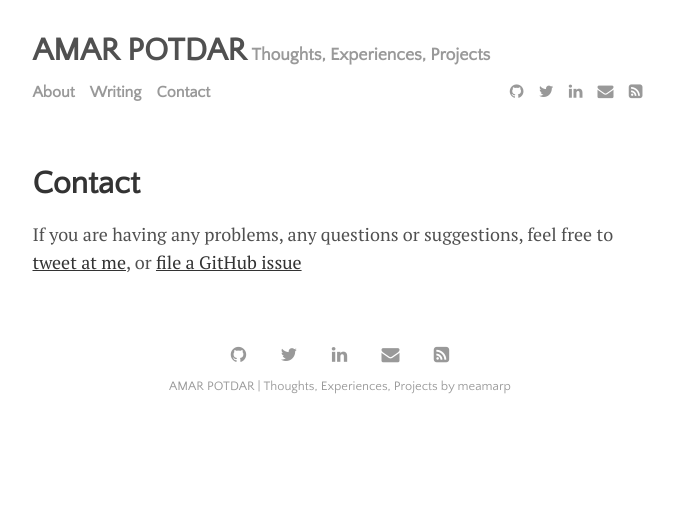
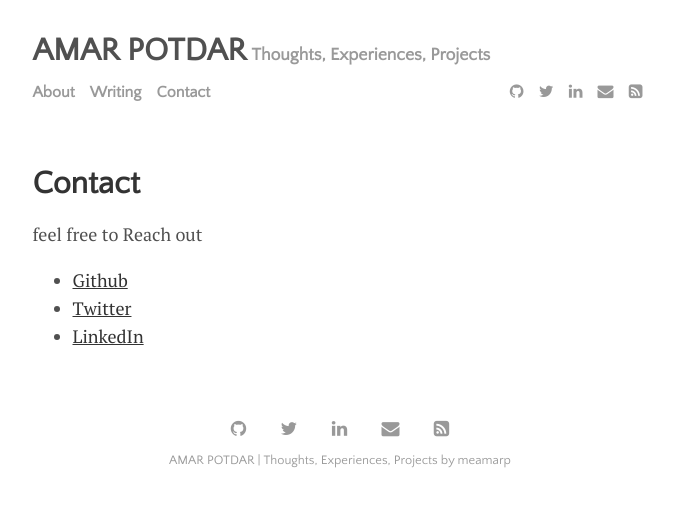
Before and after one commit to MeAmarP/meamarp.github.io, a Jekyll site: the page built from menu/contact.md, in a window 1280 px wide. Shown: the top 507 px of the page, without its empty margins (300-974 px from the left). Built offline with Jekyll 4.4.1, drawn with Linux system fonts in a browser that asks for light colours.

Commit message:
few updates

```diff
--- a/menu/contact.md
+++ b/menu/contact.md
@@ -4,4 +4,7 @@ title: Contact
 permalink: /contact
 ---
 
-If you are having any problems, any questions or suggestions, feel free to [tweet at me](https://twitter.com/intent/tweet?text=%40paululele), or [file a GitHub issue](https://github.com/lenpaul/lagrange/issues/new)
+feel free to Reach out
+- [Github](https://github.com/MeAmarP)
+- [Twitter](https://twitter.com/MeAmarPotdar)
+- [LinkedIn]()
```
Also changed, not shown: menu/about.md (+1 -1 lines).
